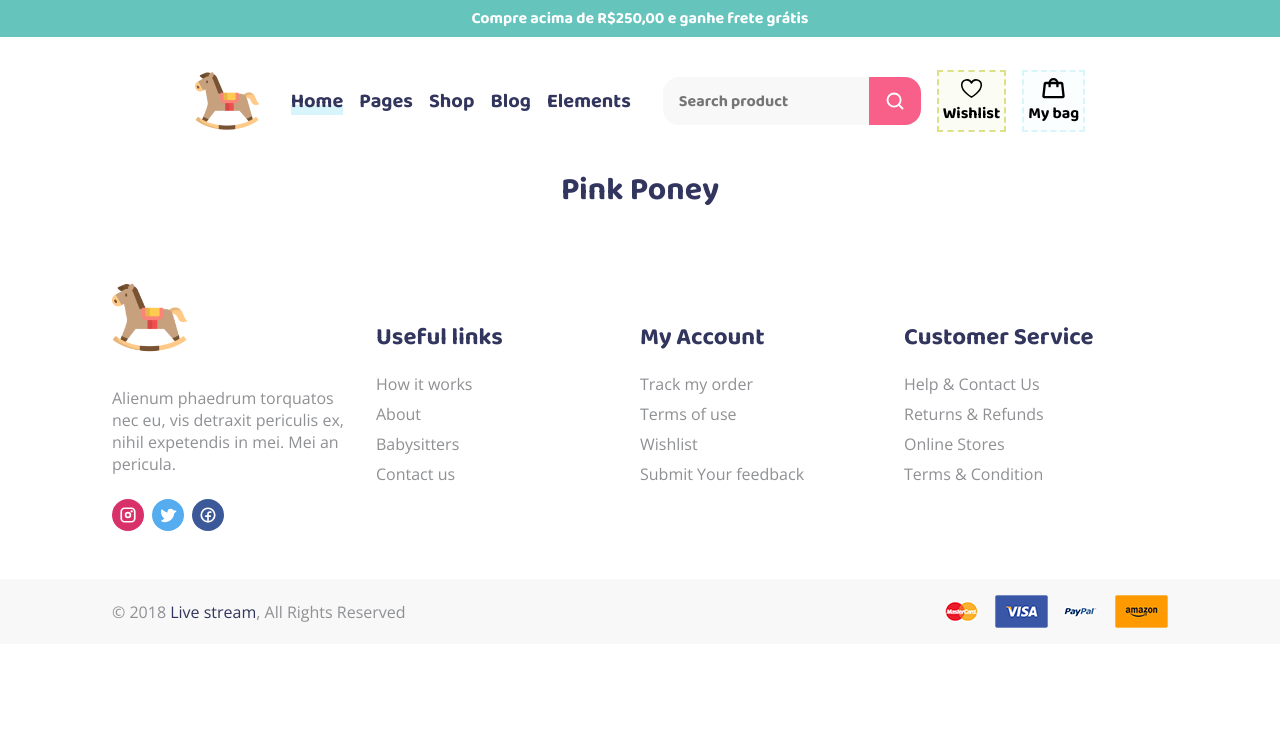
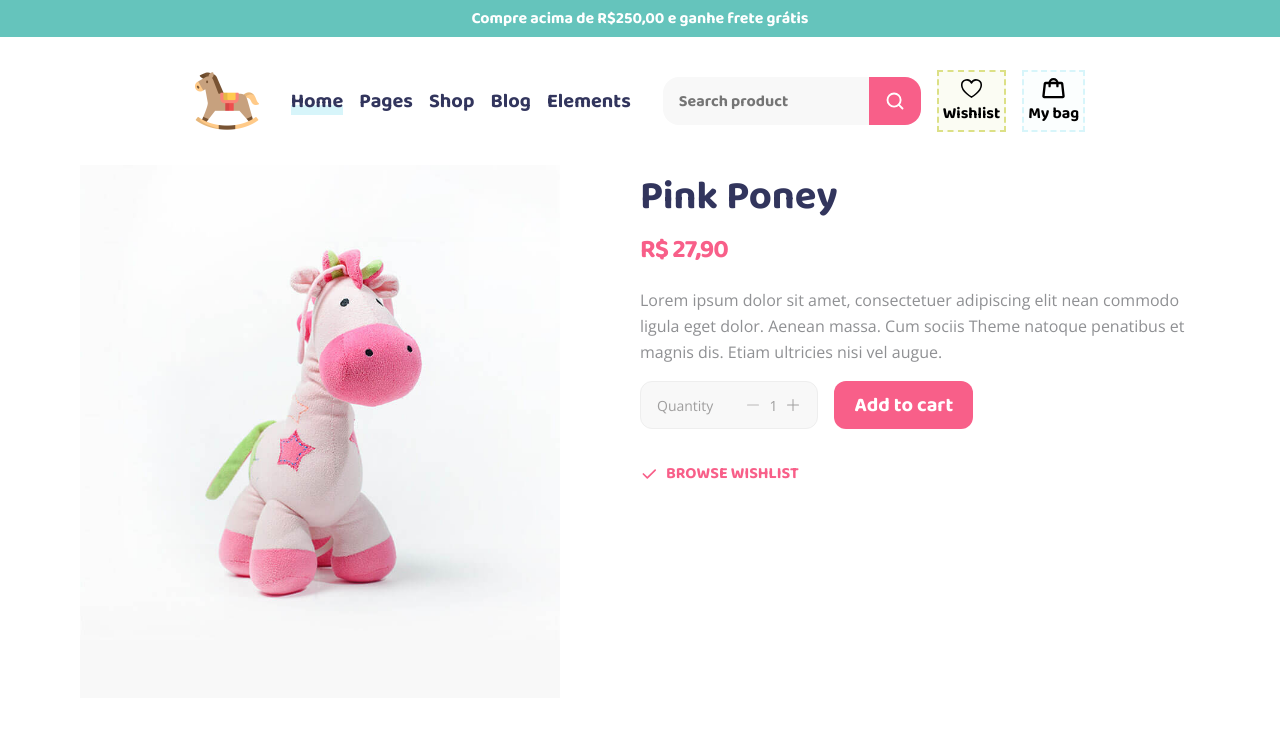
Before and after one commit to matheusdamata/react-baby-shop-live, a React (Vite) app: page /product/1 in a window 1280 px wide. Shown: the top 735 px of the page. Built offline with nearby package versions, Linux system fonts and the light colour scheme; data requests are answered from the project's data file.

Commit message:
day finished

```diff
--- a/package.json
+++ b/package.json
@@ -12,6 +12,7 @@
     "preview": "vite preview"
   },
   "dependencies": {
+    "@radix-ui/react-tabs": "^1.0.1",
     "@types/styled-components": "^5.1.26",
     "axios": "^1.1.3",
     "concurrently": "^7.6.0",
--- a/src/css/themes/default.ts
+++ b/src/css/themes/default.ts
@@ -8,6 +8,11 @@ export const defaultTheme = {
   'base-input-border': '#72cbc4',
   'base-button': '#f85f89',
   'base-button-hover': '#d7f5fa',
+  'base-text-amount': '#9f9e9e',
+  'base-border-amount': '#eeeeee',
+
+  'tabs-root': '#f7fdfe',
+  'tabs-root-border': '#d7f5fa',
 
   'color-wishlist': '#fbfcf3',
   'color-mybag': '#fbfefe',
--- a/src/pages/Product/index.tsx
+++ b/src/pages/Product/index.tsx
@@ -1,7 +1,28 @@
 import { useEffect, useState } from 'react'
 import { useParams } from 'react-router-dom'
+
+import { Check, Minus, Plus } from 'phosphor-react'
+
 import api from '../../config/api'
-import { Container } from './styles'
+
+import * as Tabs from '@radix-ui/react-tabs'
+
+import {
+  AmountProductContent,
+  ButtonAmountProduct,
+  ButtonWishList,
+  Container,
+  LeftSide,
+  ProductContainer,
+  QuantityContainer,
+  QuantityContent,
+  RightSide,
+  TabsContent,
+  TabsProductContainer,
+  TabsRoot,
+  TabsTrigger,
+  WishListContent,
+} from './styles'
 
 type ProductProps = {
   id: number
@@ -14,6 +35,7 @@ type ProductProps = {
 
 export function Product() {
   const [product, setProduct] = useState<ProductProps>()
+  const [amountProduct, setAmountProduct] = useState(1)
 
   const params = useParams()
 
@@ -30,9 +52,73 @@ export function Product() {
     getProductItem()
   }, [params.id])
 
+  const isDisabledButton = amountProduct <= 1
+
   return (
     <Container>
-      <h1>{product?.name}</h1>
+      <ProductContainer>
+        <LeftSide>
+          <img src={product?.imageUrl} alt="Imagem do produto" />
+        </LeftSide>
+        <RightSide>
+          <h1>{product?.name}</h1>
+          <strong>
+            R${' '}
+            {product?.value.toLocaleString('pt-br', {
+              minimumFractionDigits: 2,
+            })}
+          </strong>
+          <p>{product?.description}</p>
+
+          <AmountProductContent>
+            <QuantityContainer>
+              <span>Quantity</span>
+              <QuantityContent>
+                <button
+                  onClick={() => setAmountProduct((state) => state - 1)}
+                  disabled={isDisabledButton}
+                >
+                  <Minus size={16} weight="fill" />
+                </button>
+                {amountProduct}
+                <button onClick={() => setAmountProduct((state) => state + 1)}>
+                  <Plus size={16} weight="fill" />
+                </button>
+              </QuantityContent>
+            </QuantityContainer>
+
+            <ButtonAmountProduct>Add to cart</ButtonAmountProduct>
+          </AmountProductContent>
+
+          <WishListContent>
+            <ButtonWishList>
+              <Check size={18} weight="bold" />
+              BROWSE WISHLIST
+            </ButtonWishList>
+          </WishListContent>
+        </RightSide>
+      </ProductContainer>
+
+      <TabsProductContainer>
+        <TabsRoot defaultValue="description">
+          <Tabs.List>
+            <TabsTrigger value="description">Description</TabsTrigger>
+            <TabsTrigger value="add-information">
+              Additional Information
+            </TabsTrigger>
+            <TabsTrigger value="reviews">Reviews</TabsTrigger>
+          </Tabs.List>
+          <TabsContent value="description">
+            <p>Description</p>
+          </TabsContent>
+          <TabsContent value="add-information">
+            <p>Additional Information</p>
+          </TabsContent>
+          <TabsContent value="reviews">
+            <p>Reviews</p>
+          </TabsContent>
+        </TabsRoot>
+      </TabsProductContainer>
     </Container>
   )
 }
--- a/src/pages/Product/styles.ts
+++ b/src/pages/Product/styles.ts
@@ -1,3 +1,174 @@
 import styled from 'styled-components'
+import * as Tabs from '@radix-ui/react-tabs'
 
-export const Container = styled.div``
+export const Container = styled.div`
+  width: 70rem;
+
+  display: flex;
+  align-items: center;
+  flex-direction: column;
+`
+
+export const ProductContainer = styled.div`
+  width: 100%;
+
+  display: flex;
+  flex-direction: row;
+`
+
+export const LeftSide = styled.div`
+  flex: 1;
+
+  img {
+    width: 30rem;
+    height: auto;
+  }
+`
+
+export const RightSide = styled.div`
+  flex: 1;
+
+  h1 {
+    font-size: 2.5rem;
+  }
+
+  strong {
+    font-size: 1.625rem;
+    letter-spacing: -1px;
+    color: ${(props) => props.theme['base-button']};
+  }
+
+  p {
+    font-family: 'Open Sans', sans-serif;
+    color: ${(props) => props.theme['base-text-footer']};
+    line-height: 26px;
+
+    margin-top: 1rem;
+  }
+`
+
+export const AmountProductContent = styled.div`
+  display: flex;
+  flex-direction: row;
+
+  margin-top: 1rem;
+`
+
+export const QuantityContainer = styled.div`
+  display: flex;
+  flex-direction: row;
+  align-items: center;
+
+  margin-right: 1rem;
+  padding: 0 1rem;
+  gap: 2rem;
+
+  border: 1px solid ${(props) => props.theme['base-border-amount']};
+  border-radius: 12px;
+
+  background: ${(props) => props.theme['base-input']};
+
+  span {
+    font-family: 'Open sans', sans-serif;
+    font-size: 0.875rem;
+    color: ${(props) => props.theme['base-text-amount']};
+  }
+`
+
+export const QuantityContent = styled.div`
+  display: flex;
+  align-items: center;
+
+  font-family: 'Open sans', sans-serif;
+  font-size: 0.875rem;
+  color: ${(props) => props.theme['base-text-amount']};
+
+  gap: 0.5rem;
+
+  button {
+    display: flex;
+    align-items: center;
+    justify-content: center;
+
+    border: 0;
+    background: transparent;
+
+    &:disabled {
+      opacity: 0.7;
+      cursor: not-allowed;
+    }
+  }
+
+  svg {
+    color: ${(props) => props.theme['base-text-amount']};
+
+    &:hover {
+      transition: color 0.2s;
+      color: ${(props) => props.theme['base-button']};
+    }
+  }
+`
+
+export const ButtonAmountProduct = styled.button`
+  border: 0;
+  border-radius: 12px;
+
+  font-size: 1.25rem;
+  color: ${(props) => props.theme.white};
+
+  padding: 0.5rem 1.25rem;
+  background: ${(props) => props.theme['base-button']};
+
+  &:hover {
+    transition: background-color 0.2s ease;
+    background: ${(props) => props.theme['icon-instagram']};
+  }
+`
+
+export const WishListContent = styled.div`
+  margin-top: 2rem;
+`
+
+export const ButtonWishList = styled.button`
+  display: flex;
+  align-items: center;
+  justify-content: center;
+
+  border: 0;
+
+  color: ${(props) => props.theme['base-button']};
+  background: transparent;
+
+  gap: 0.5rem;
+
+  &:hover {
+    transition: opacity 0.2s;
+    opacity: 0.7;
+  }
+`
+
+export const TabsProductContainer = styled.div`
+  width: 100%;
+  display: flex;
+
+  margin-top: 2rem;
+`
+
+export const TabsRoot = styled(Tabs.Root)`
+  outline: 1px solid ${(props) => props.theme['tabs-root-border']};
+  background: ${(props) => props.theme['tabs-root']};
+`
+
+export const TabsTrigger = styled(Tabs.Trigger)`
+  padding: 1rem 2rem;
+  border: 0;
+  background: transparent;
+
+  &:hover {
+    color: ${(props) => props.theme['base-button']};
+  }
+`
+
+export const TabsContent = styled(Tabs.Content)`
+  padding: 2rem;
+`
```
Also changed, not shown: 1 other file (tests, documents, lock files or other folders).
